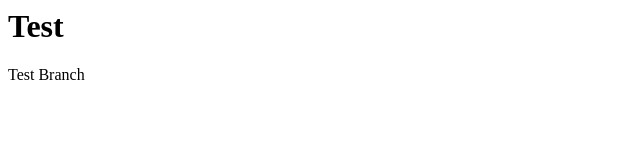
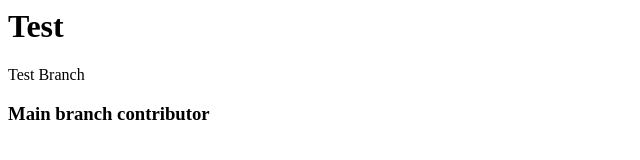
Before and after one commit to BeautifulChemistry/Test, a plain HTML site: page index.html in a window 1280 px wide. Shown: the whole page, without its empty margins (0-640 px from the left). Drawn offline with Linux system fonts and the light colour scheme.

Commit message:
Update index.html

```diff
--- a/index.html
+++ b/index.html
@@ -1,3 +1,4 @@
 <h1>Test</h1>
 
 <p>Test Branch</p>
+<h3>Main branch contributor</h3>
```
